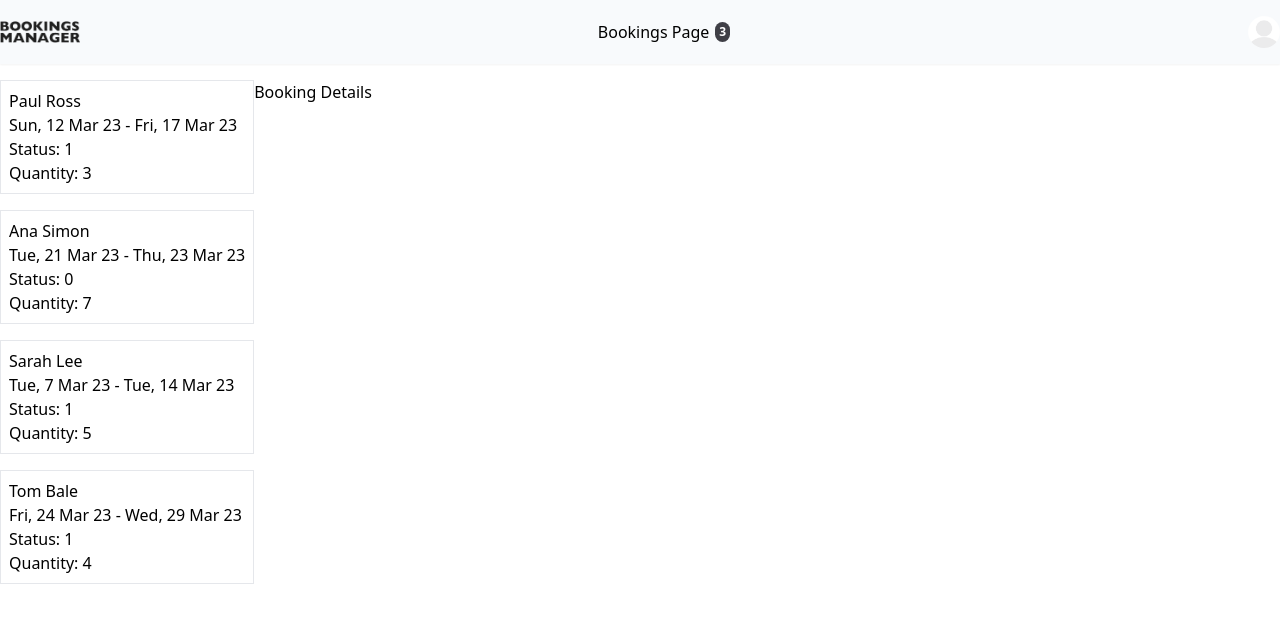
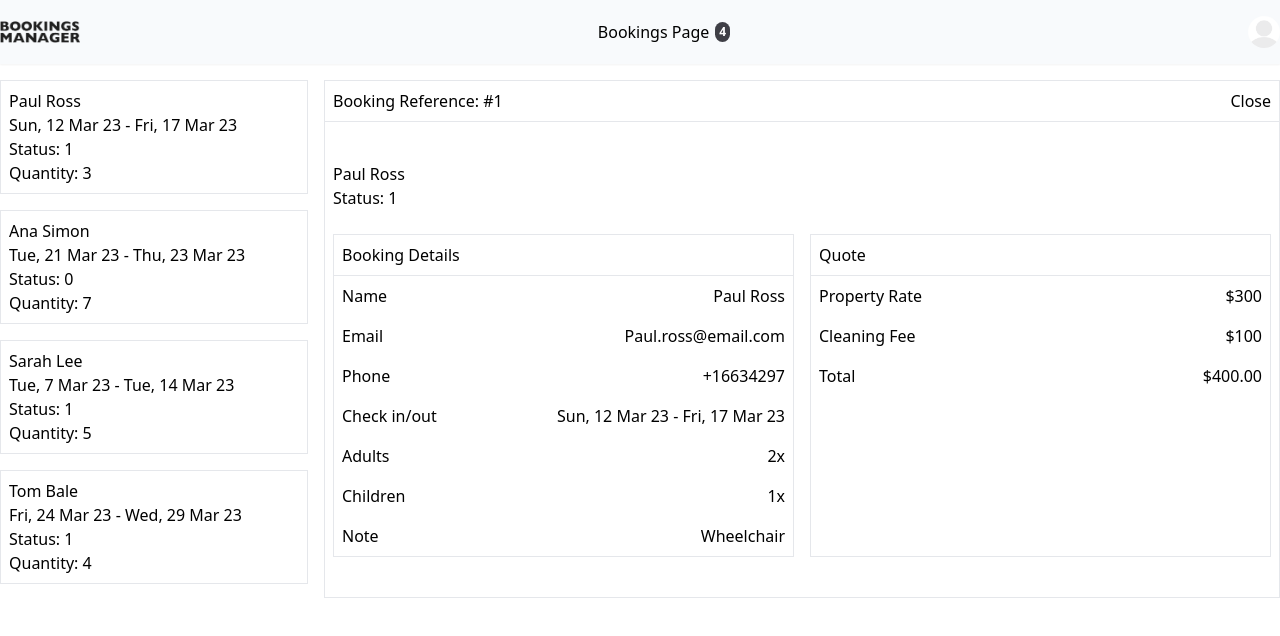
Before and after one commit to iorrah/bookings-manager, a React (Vite) app: page / in a window 1280 px wide. Both pictures are taken after a click on the button 127 px from the left and 137 px from the top of the page. Shown: the top 636 px of the page. Built offline with nearby package versions, Linux system fonts and the light colour scheme.

Commit message:
Show booking details

```diff
--- a/src/components/NavigationBar/index.tsx
+++ b/src/components/NavigationBar/index.tsx
@@ -4,11 +4,9 @@ import { BookingsContext } from "../../providers/bookings";
 
 import Logo from "./logo.png";
 import User from "./user.png";
-import { getActiveBookings } from "../../utils/bookings";
 
 export const NavigationBar = () => {
   const bookings = useContext(BookingsContext);
-  const activeBookings = getActiveBookings(bookings);
 
   return (
     <nav className="shadow-sm bg-slate-50">
@@ -20,7 +18,7 @@ export const NavigationBar = () => {
         <p className="flex items-center">
           <span className="mr-1.5">Bookings Page</span>
           <span className="rounded-full bg-zinc-700 text-white text-xs px-1 py-0.5 font-semibold">
-            {activeBookings.length}
+            {bookings.length}
           </span>
         </p>
 
--- a/src/pages/BookingsPage/BookingDetails/index.tsx
+++ b/src/pages/BookingsPage/BookingDetails/index.tsx
@@ -1,3 +1,86 @@
-export const BookingDetails = () => {
-  return <article>Booking Details</article>;
+import { FC } from "react";
+import { Booking } from "../../../types";
+import { fullDate } from "../../../utils/date";
+
+type BookingDetailsType = FC<{ booking: Booking; onClose: () => void }>;
+
+export const BookingDetails: BookingDetailsType = ({ booking, onClose }) => {
+  return (
+    <div className="border">
+      <div className="flex justify-between border-b p-2 mb-8">
+        <p>Booking Reference: #{booking.id}</p>
+
+        <button onClick={onClose}>Close</button>
+      </div>
+
+      <div className="pt-2 px-2 pb-10">
+        <div className="mb-6">
+          <p>{booking.guestName}</p>
+          <p>Status: {booking.status}</p>
+        </div>
+
+        <div className="grid grid-cols-12 gap-4">
+          <div className="col-span-6 border">
+            <div className="border-b p-2">Booking Details</div>
+
+            <div className="flex justify-between p-2">
+              <p>Name</p>
+              <p>{booking.guestName}</p>
+            </div>
+
+            <div className="flex justify-between p-2">
+              <p>Email</p>
+              <p>{booking.guestEmail}</p>
+            </div>
+
+            <div className="flex justify-between p-2">
+              <p>Phone</p>
+              <p>{booking.guestPhoneNumber}</p>
+            </div>
+
+            <div className="flex justify-between p-2">
+              <p>Check in/out</p>
+              <p>
+                {fullDate(booking.checkIn)} - {fullDate(booking.checkOut)}
+              </p>
+            </div>
+
+            <div className="flex justify-between p-2">
+              <p>Adults</p>
+              <p>{booking.adultsAmount}x</p>
+            </div>
+
+            <div className="flex justify-between p-2">
+              <p>Children</p>
+              <p>{booking.childrenAmount}x</p>
+            </div>
+
+            <div className="flex justify-between p-2">
+              <p>Note</p>
+              <p>{booking.note}</p>
+            </div>
+          </div>
+
+          <div className="col-span-6 border">
+            <div className="border-b p-2">Quote</div>
+
+            <div className="flex justify-between p-2">
+              <p>Property Rate</p>
+              <p>$300</p>
+            </div>
+
+            <div className="flex justify-between p-2">
+              <p>Cleaning Fee</p>
+              <p>$100</p>
+            </div>
+
+            <div className="flex justify-between p-2">
+              <p>Total</p>
+              <p>$400.00</p>
+            </div>
+          </div>
+        </div>
+      </div>
+    </div>
+  );
 };
--- a/src/pages/BookingsPage/BookingsList/index.tsx
+++ b/src/pages/BookingsPage/BookingsList/index.tsx
@@ -12,7 +12,7 @@ export const BookingsList: BookingsListType = ({ onClick }) => {
   const bookings = useContext(BookingsContext);
 
   return (
-    <aside>
+    <>
       {bookings.map(booking => (
         <button
           className="text-left border block p-2 w-full mb-4"
@@ -29,6 +29,6 @@ export const BookingsList: BookingsListType = ({ onClick }) => {
           <p>Quantity: {booking.adultsAmount + booking.childrenAmount}</p>
         </button>
       ))}
-    </aside>
+    </>
   );
 };
--- /dev/null
+++ b/src/pages/BookingsPage/EmptyState/index.tsx
@@ -0,0 +1,3 @@
+export const EmptyState = () => {
+  return <p className="text-center pt-20 text-gray-600">No Booking Selected</p>;
+};
--- a/src/pages/BookingsPage/index.tsx
+++ b/src/pages/BookingsPage/index.tsx
@@ -1,20 +1,39 @@
+import { useState } from "react";
+
+import { Booking } from "../../types";
+
+import { EmptyState } from "./EmptyState";
 import { BookingsList } from "./BookingsList";
 import { BookingDetails } from "./BookingDetails";
-import { useState } from "react";
-import { Booking } from "../../types";
 
 export const BookingsPage = () => {
   const [booking, setBooking] = useState<Booking | null>(null);
 
-  const handleBookingClick = (booking: Booking | null) => {
-    setBooking(booking);
+  const handleBookingClick = (updateBooking: Booking | null) => {
+    if (updateBooking && updateBooking.id === booking?.id) {
+      setBooking(null);
+    } else {
+      setBooking(updateBooking);
+    }
+  };
+
+  const handleCloseBooking = () => {
+    setBooking(null);
   };
 
   return (
-    <main className="container mx-auto flex py-4">
-      <BookingsList onClick={handleBookingClick} />
+    <main className="container mx-auto flex py-4 grid grid-cols-12 gap-4">
+      <aside className="col-span-3">
+        <BookingsList onClick={handleBookingClick} />
+      </aside>
 
-      {booking ? <BookingDetails /> : <div>No Booking Selected</div>}
+      <article className="col-span-9">
+        {booking ? (
+          <BookingDetails booking={booking} onClose={handleCloseBooking} />
+        ) : (
+          <EmptyState />
+        )}
+      </article>
     </main>
   );
 };
--- a/src/utils/bookings.ts
+++ /dev/null
@@ -1,4 +0,0 @@
-import { Bookings } from "../types";
-
-export const getActiveBookings = (bookings: Bookings) =>
-  bookings.filter(({ status }) => status === 1);
```
